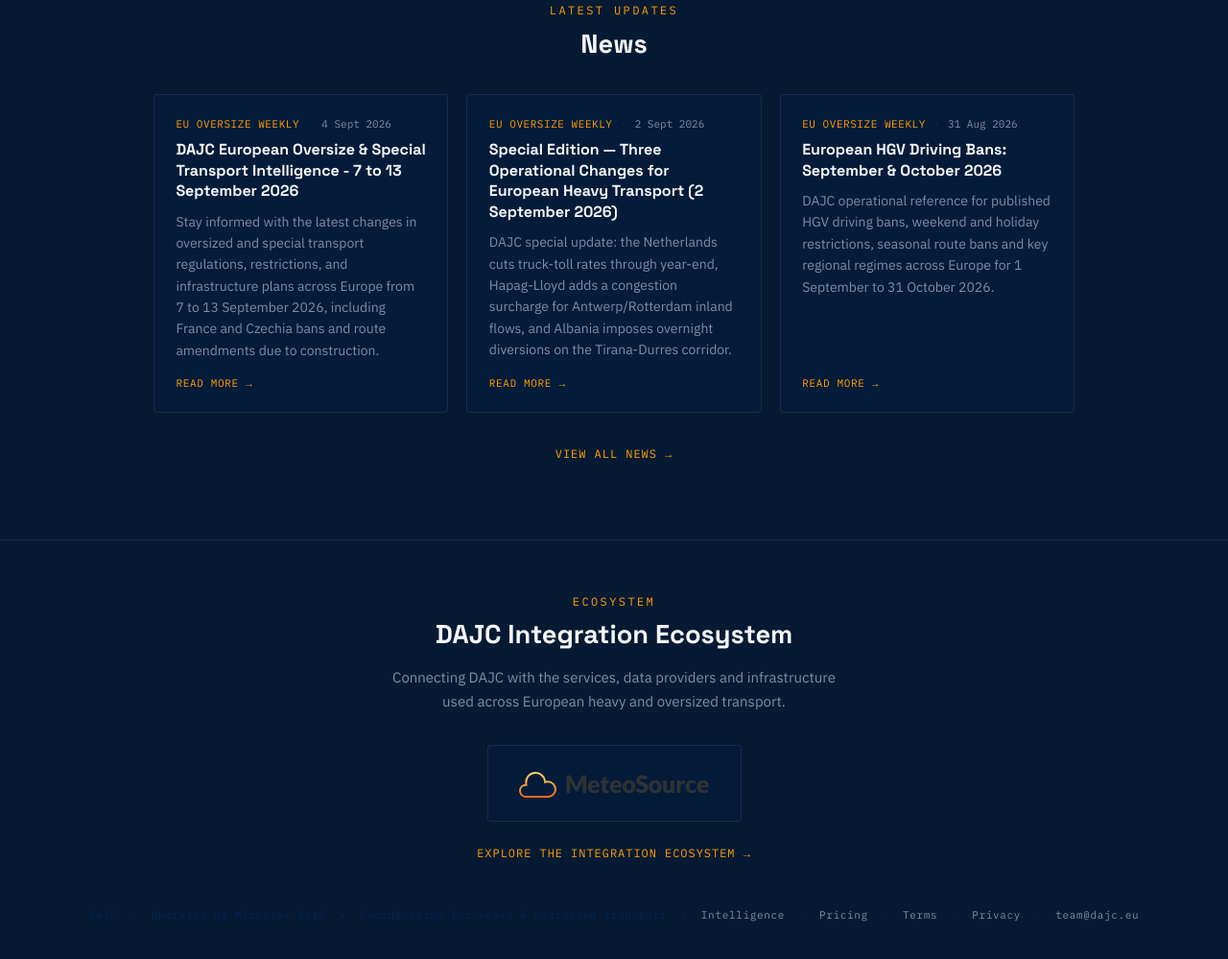
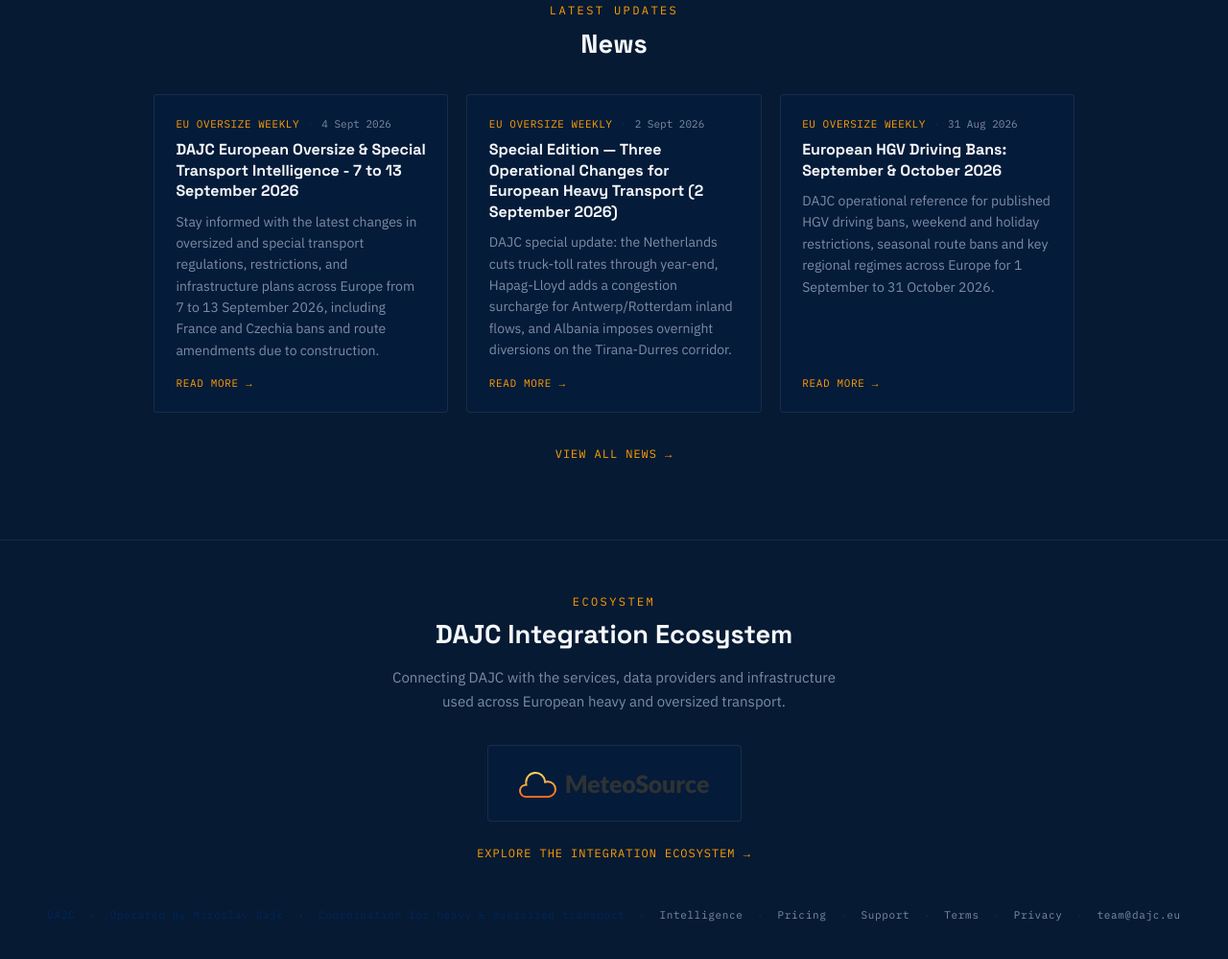
Before and after one commit to vratadajcm-png/dajc-eu, an Astro site: page / in a window 1280 px wide. Shown: the part 1636-2635 px from the top of the page at 96% size. Built offline with nearby package versions, Linux system fonts and the light colour scheme; Astro itself is replaced by a stand-in of ours.

Commit message:
feat(support): link support page from footer

```diff
--- a/src/components/Footer.astro
+++ b/src/components/Footer.astro
@@ -10,6 +10,8 @@
   <a href="/intelligence">Intelligence</a>
   <span class="dot">&middot;</span>
   <a href="/pricing">Pricing</a>
+  <span class="dot">&middot;</span>
+  <a href="/support">Support</a>
   <span class="dot">&middot;</span>
   <a href="/terms">Terms</a>
   <span class="dot">&middot;</span>
```
